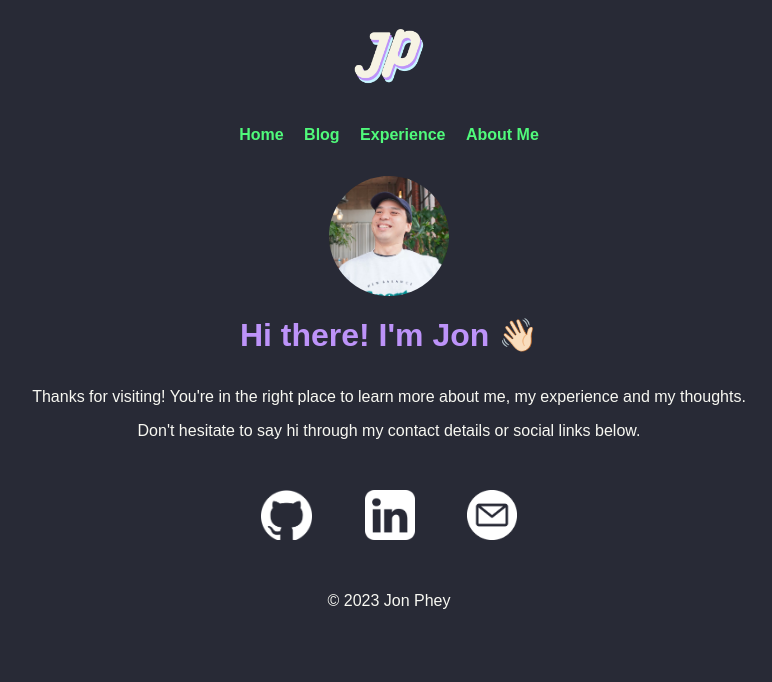
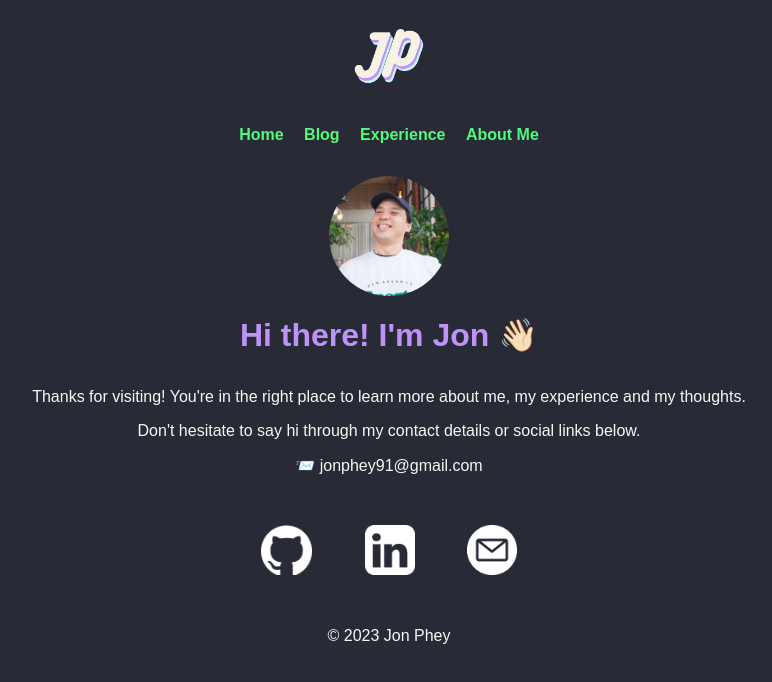
Before and after one commit to j-phey/T1A2_Portfolio, a plain HTML site: page src/index.html in a window 1280 px wide. Shown: the whole page, without its empty margins (251-1023 px from the left). Drawn offline with Linux system fonts and the light colour scheme; a web font is replaced by a local one.

Commit message:
updated README

```diff
--- a/src/index.html
+++ b/src/index.html
@@ -31,6 +31,7 @@
         <br>
         <p>Thanks for visiting! You're in the right place to learn more about me, my experience and my thoughts.</p>
         <p>Don't hesitate to say hi through my contact details or social links below.</p>
+        <p>📨 jonphey91@gmail.com</p>
         <br>
     </main>
 
```
Also changed, not shown: docs/home_mobile.png (added), docs/sitemap.png (added), 7 other files.
